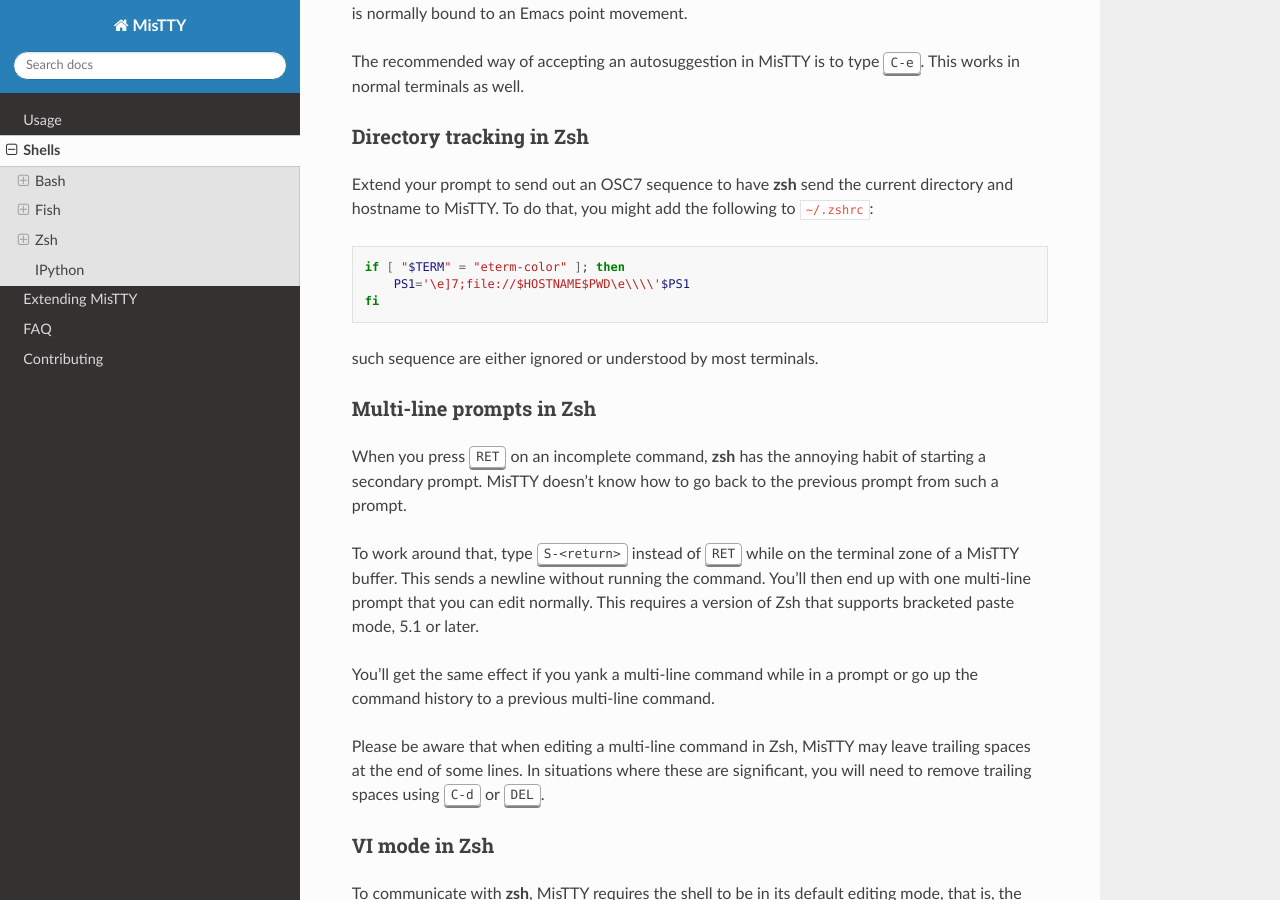
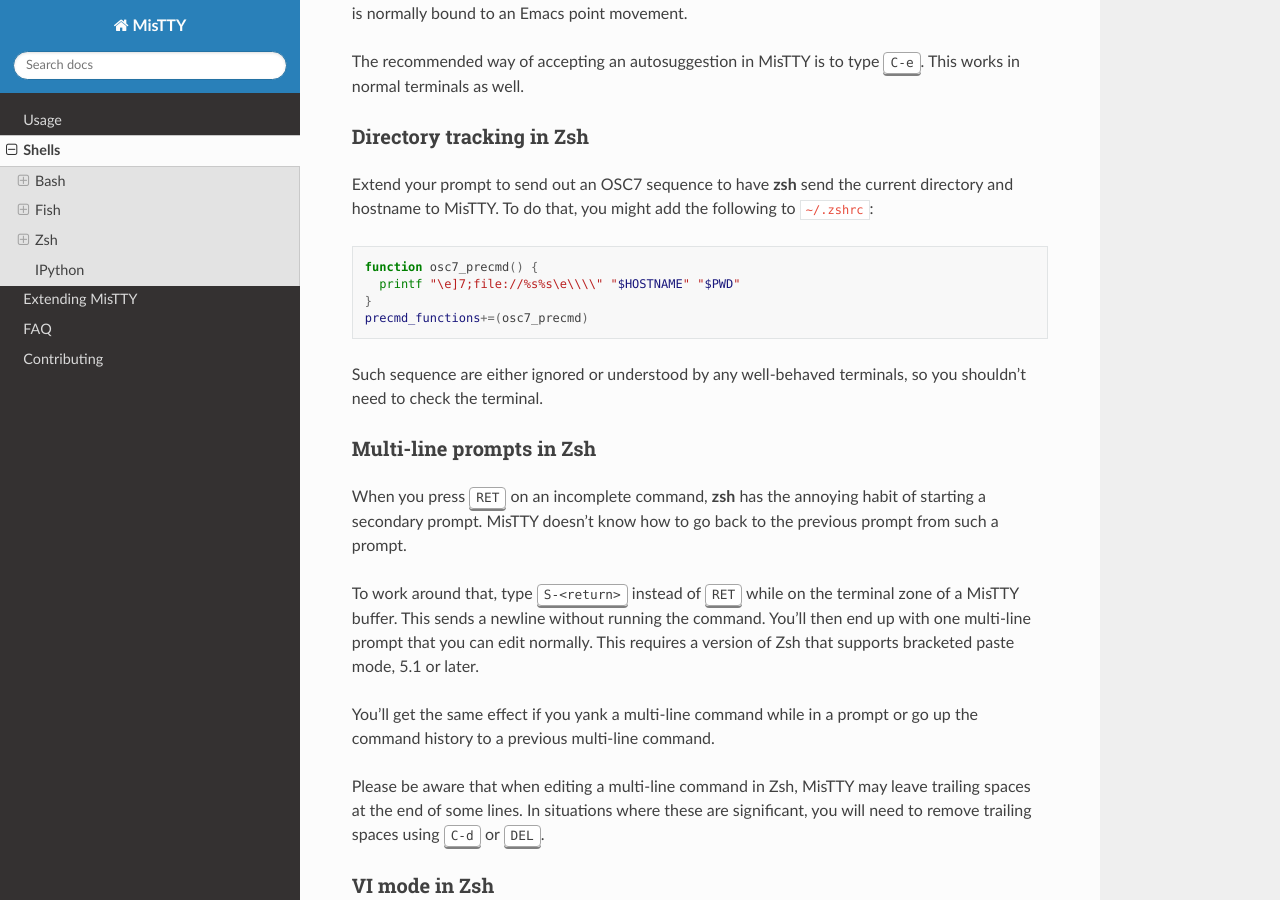
Before and after one commit to szermatt/mistty, a Sphinx documentation site: the page built from docs/source/shells.rst, in a window 1280 px wide and 900 px high, scrolled down 4705 px. Built offline with Sphinx 7.4.7 and the Read the Docs theme 3.1.0, drawn with Linux system fonts in a browser that asks for light colours.

Commit message:
docs: Update OSC7 snippet for zsh.
The new example uses a precmd function instead of PS1.

```diff
--- a/docs/source/shells.rst
+++ b/docs/source/shells.rst
@@ -278,11 +278,13 @@
 
 .. code-block:: zsh
 
-    if [ "$TERM" = "eterm-color" ]; then
-        PS1='\e]7;file://$HOSTNAME$PWD\e\\\\'$PS1
-    fi
+  function osc7_precmd() {
+    printf "\e]7;file://%s%s\e\\\\" "$HOSTNAME" "$PWD"
+  }
+  precmd_functions+=(osc7_precmd)
 
-such sequence are either ignored or understood by most terminals.
+Such sequence are either ignored or understood by any well-behaved
+terminals, so you shouldn't need to check the terminal.
 
 Multi-line prompts in Zsh
 ^^^^^^^^^^^^^^^^^^^^^^^^^
```
Also changed, not shown: 1 other file.
